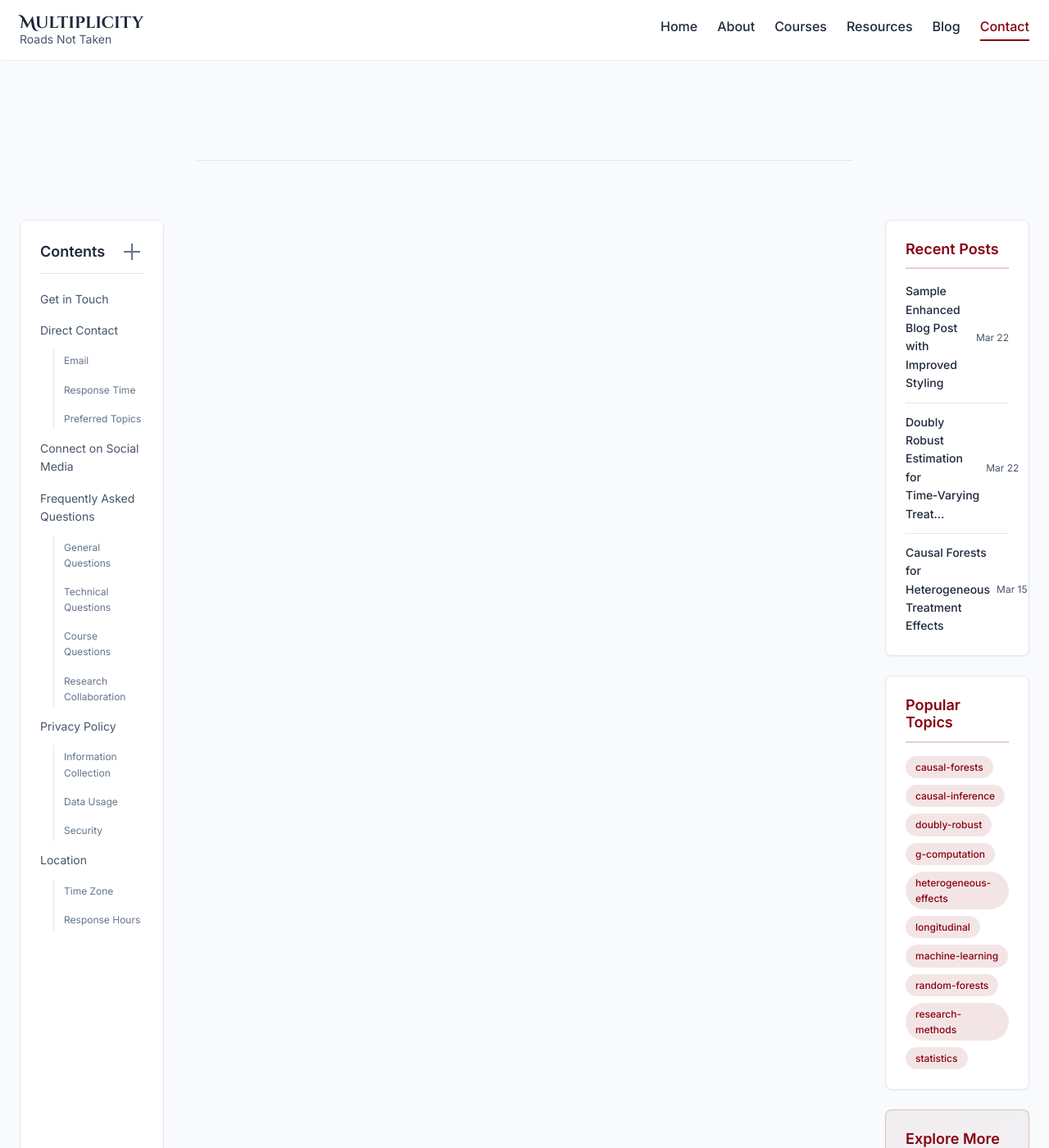
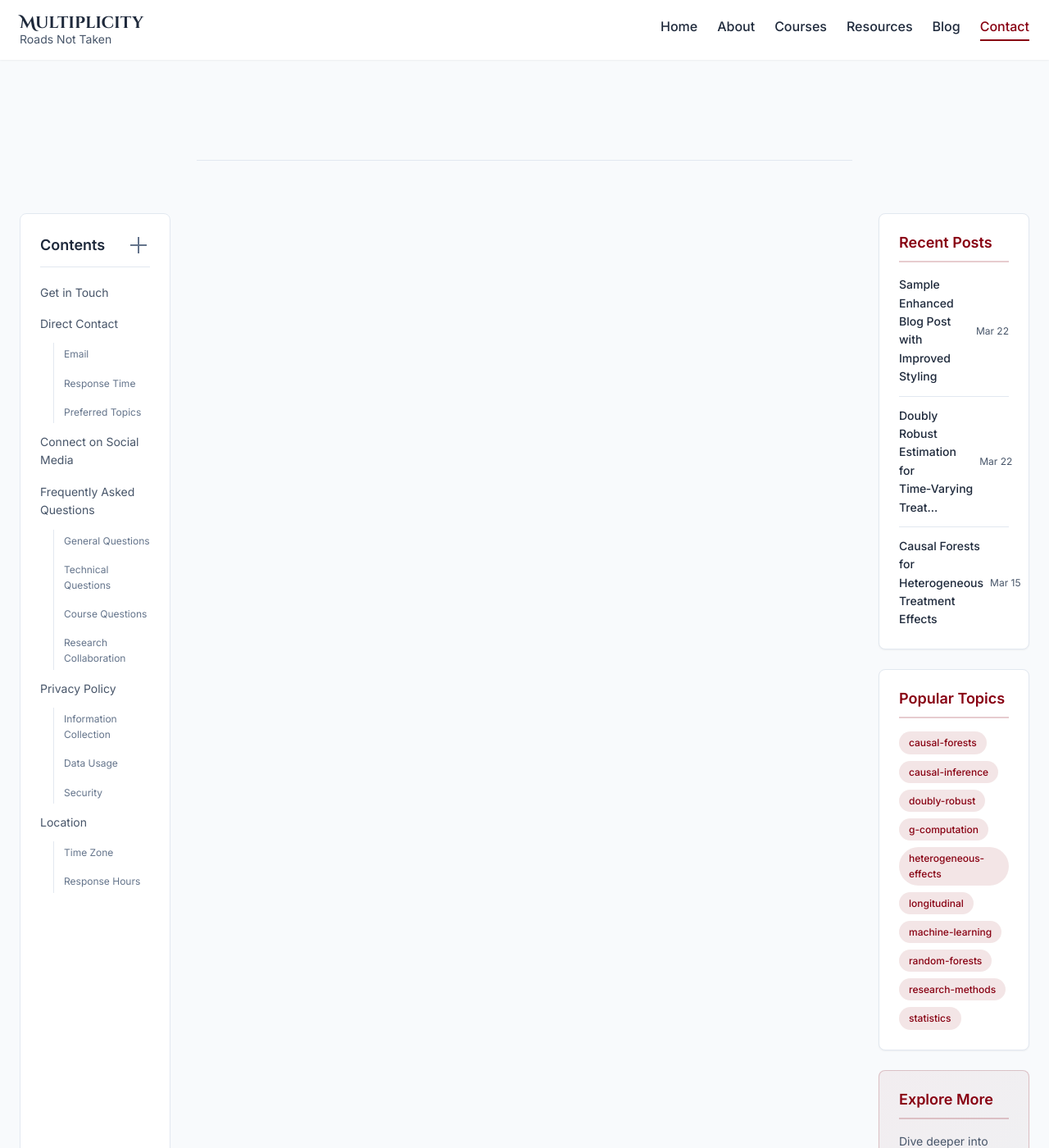
Before and after one commit to Feiran-Z/Multiplicity, a Jekyll site: the page built from contact.md, in a window 1280 px wide and 1400 px high, scrolled down 5065 px. Shown: the whole window at 82% size. Built offline with Jekyll 4.4.1, drawn with Linux system fonts in a browser that asks for light colours.

Commit message:
Layout fix #13

```diff
--- a/_sass/_components.scss
+++ b/_sass/_components.scss
@@ -1429,7 +1429,7 @@
     // Plus 1px border on each side = 2px total
     // So we need to reduce min/max by ~50px to account for internal spacing
     grid-template-columns: minmax(0, 0.5fr) minmax(600px, 800px) minmax(0, 0.5fr);
-    gap: $spacing-10;
+    //gap: $spacing-10;
 
     // Explicitly place grid items in their columns
     .content-toc {
```
